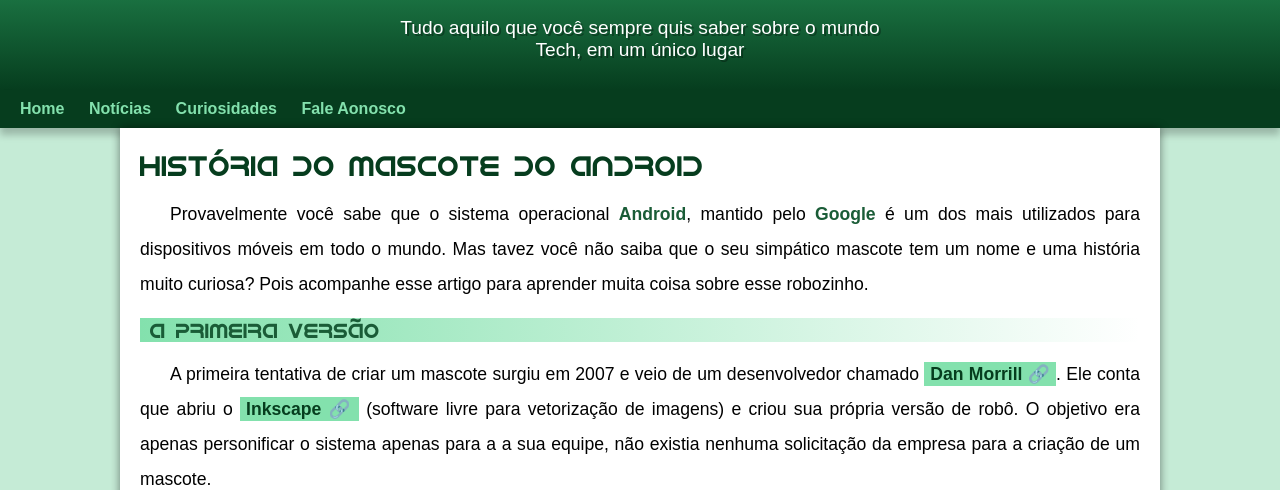
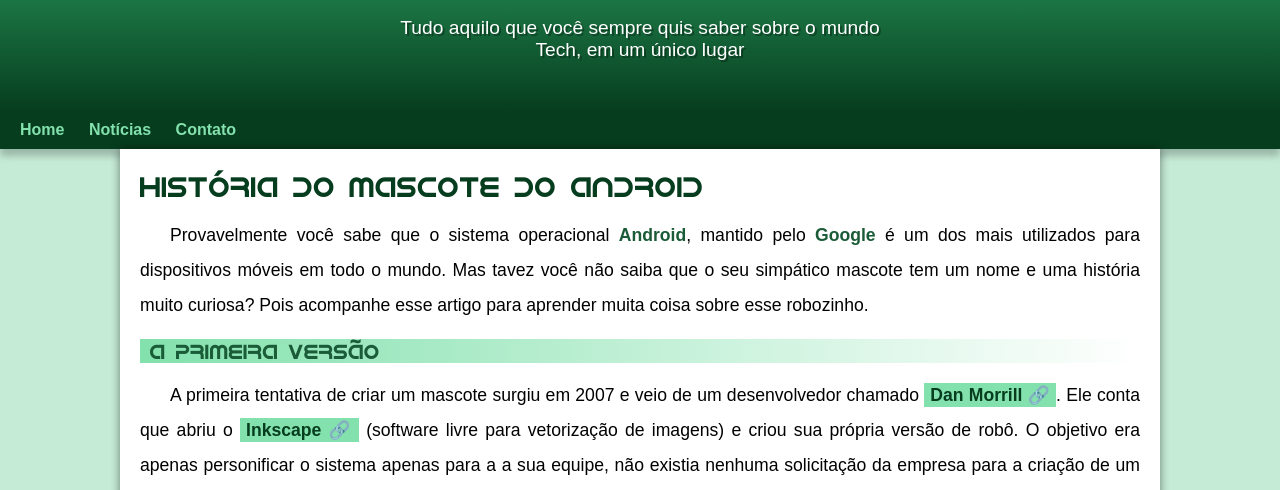
Before and after one commit to ViniciusFillos/HTML5_CSS, a plain HTML site: page desafios/D010/android.html in a window 1280 px wide. Shown: the part 100-590 px from the top of the page. Drawn offline with Linux system fonts and the light colour scheme.

Commit message:
padding problem resolved

```diff
--- a/desafios/D010/android.html
+++ b/desafios/D010/android.html
@@ -15,8 +15,7 @@
     <nav>
         <a href="#">Home</a>
         <a href="#">Notícias</a>
-        <a href="#">Curiosidades</a>
-        <a href="#">Fale Aonosco</a>
+        <a href="#">Contato</a>
     </nav>
     <main>
         <article>
--- a/desafios/D010/css/style1.css
+++ b/desafios/D010/css/style1.css
@@ -50,7 +50,7 @@ header > p {
     font-family: var(--font_padrao);
     font-size: 1.2em;
     max-width: 500px;
-    padding: 0px 10px 0px 10px;
+    padding: 0px 10px 50px 10px;
     margin: auto;
     text-shadow: 2px 2px 0px rgba(0, 0, 0, 0.322);
 }
```
